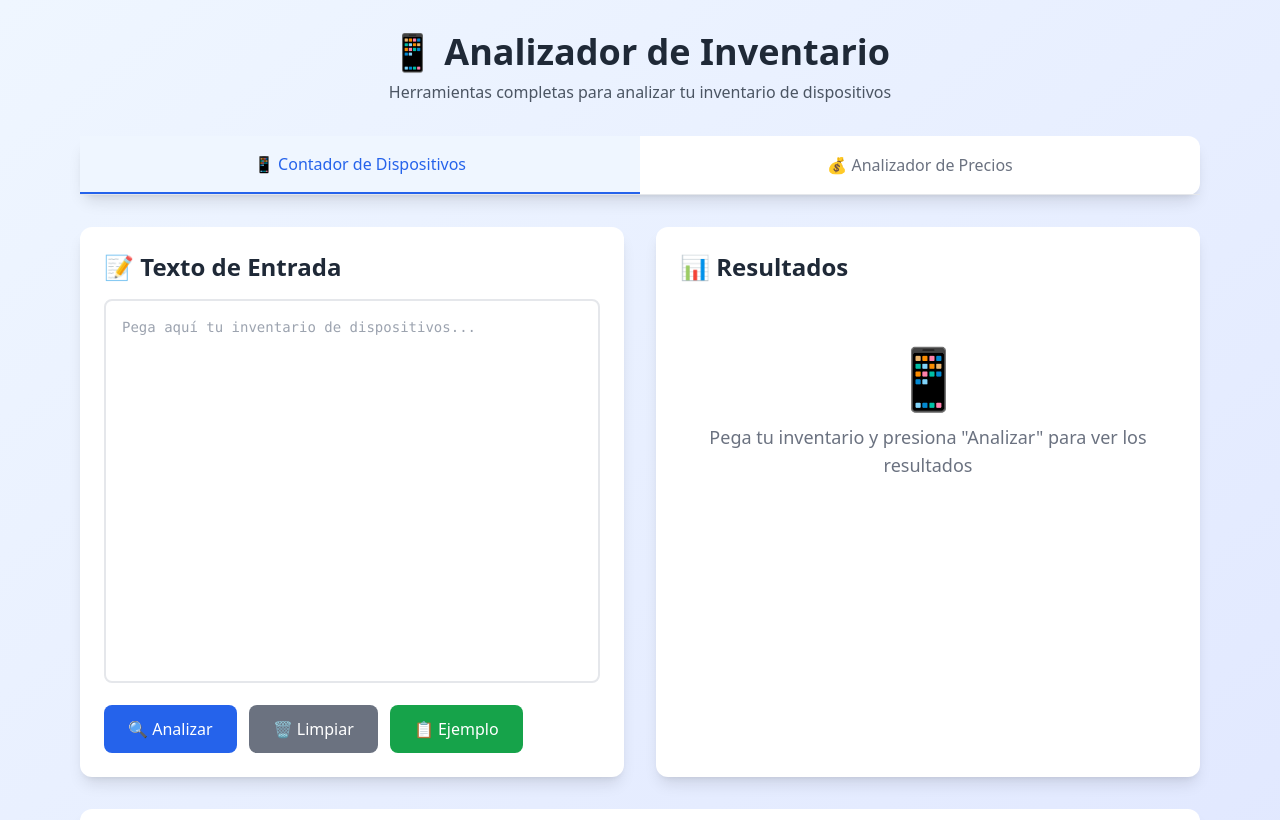
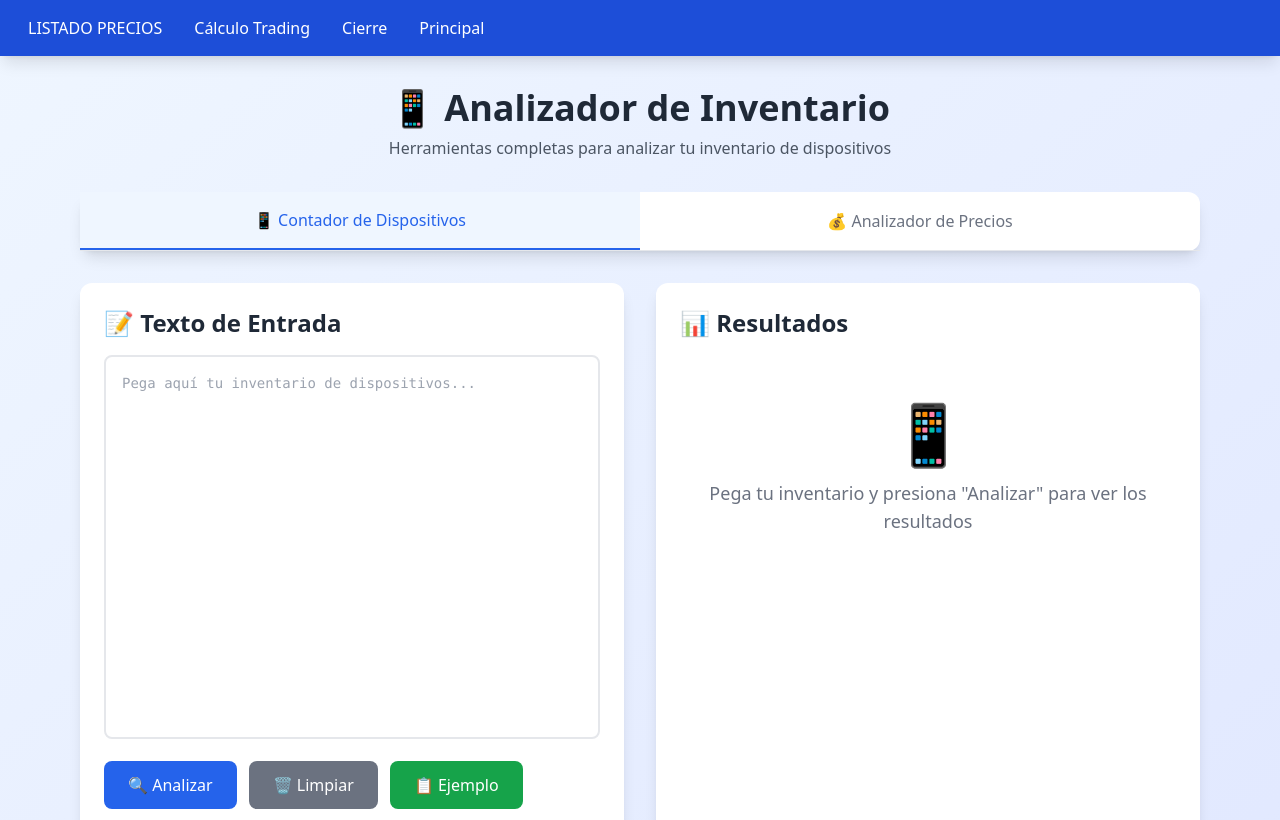
Before and after one commit to cdhepgdo/calcV2, a plain HTML site: page public/inv-precio.html in a window 1280 px wide. Shown: the top 820 px of the page. Drawn offline with nearby package versions, Linux system fonts and the light colour scheme.

Commit message:
Update inv-precio.html

```diff
--- a/public/inv-precio.html
+++ b/public/inv-precio.html
@@ -12,6 +12,32 @@
     </style>
 </head>
 <body class="bg-gradient-to-br from-blue-50 to-indigo-100 min-h-screen font-sans">
+      <!-- Añade un contenedor para el menú flotante debajo del botón toggle -->
+<nav id="globalMenu"
+     class="fixed top-0 left-0 right-0 z-40 flex items-center justify-between px-4 py-2 bg-blue-700 text-white transition-all duration-300 shadow-lg">
+  <!-- <div class="font-bold text-lg">Menú</div> -->
+  <div class="flex gap-2" id="menuOptions">
+    <a href="lista.html" class="px-3 py-2 rounded hover:bg-blue-900 transition">LISTADO PRECIOS</a>
+    <a href="intercambio.html" class="px-3 py-2 rounded hover:bg-blue-900 transition">Cálculo Trading</a>
+    <a href="cierre2.html" class="px-3 py-2 rounded hover:bg-blue-900 transition">Cierre</a>
+    <a href="index.html" class="px-3 py-2 rounded hover:bg-blue-900 transition">Principal</a>
+  </div>
+  <button id="menuToggle" class="hidden text-2xl focus:outline-none relative z-50" aria-label="Abrir menú">
+    ☰
+  </button>
+
+  <!-- Contenedor menú desplegable para botón flotante -->
+  <div id="floatingMenu" class="hidden fixed bottom-20 right-6 bg-blue-700 text-white rounded-lg shadow-lg py-2 flex flex-col gap-1 z-40">
+    <a href="lista.html" class="px-4 py-2 hover:bg-blue-900 rounded">LISTADO PRECIOS</a>
+    <a href="intercambio.html" class="px-4 py-2 hover:bg-blue-900 rounded">Cálculo Trading</a>
+    <a href="cierre2.html" class="px-3 py-2 rounded hover:bg-blue-900 transition">Cierre</a>
+    <a href="index.html" class="px-3 py-2 rounded hover:bg-blue-900 transition">Principal</a>
+  </div>
+</nav>
+
+
+<!-- Espaciador para que el contenido no se oculte tras el menú fijo -->
+<div class="h-14"></div>
     <div class="container mx-auto px-4 py-8 max-w-6xl">
         <!-- Header -->
         <div class="text-center mb-8">
```
